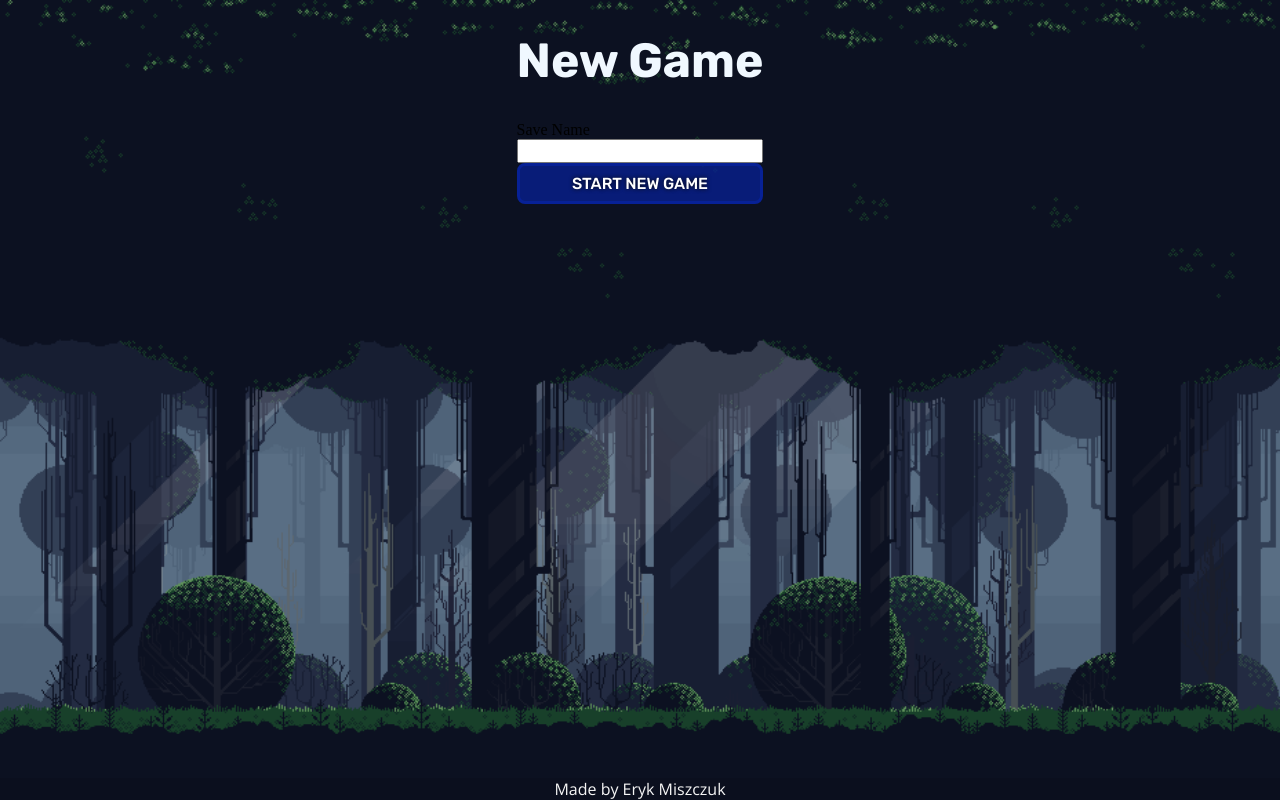
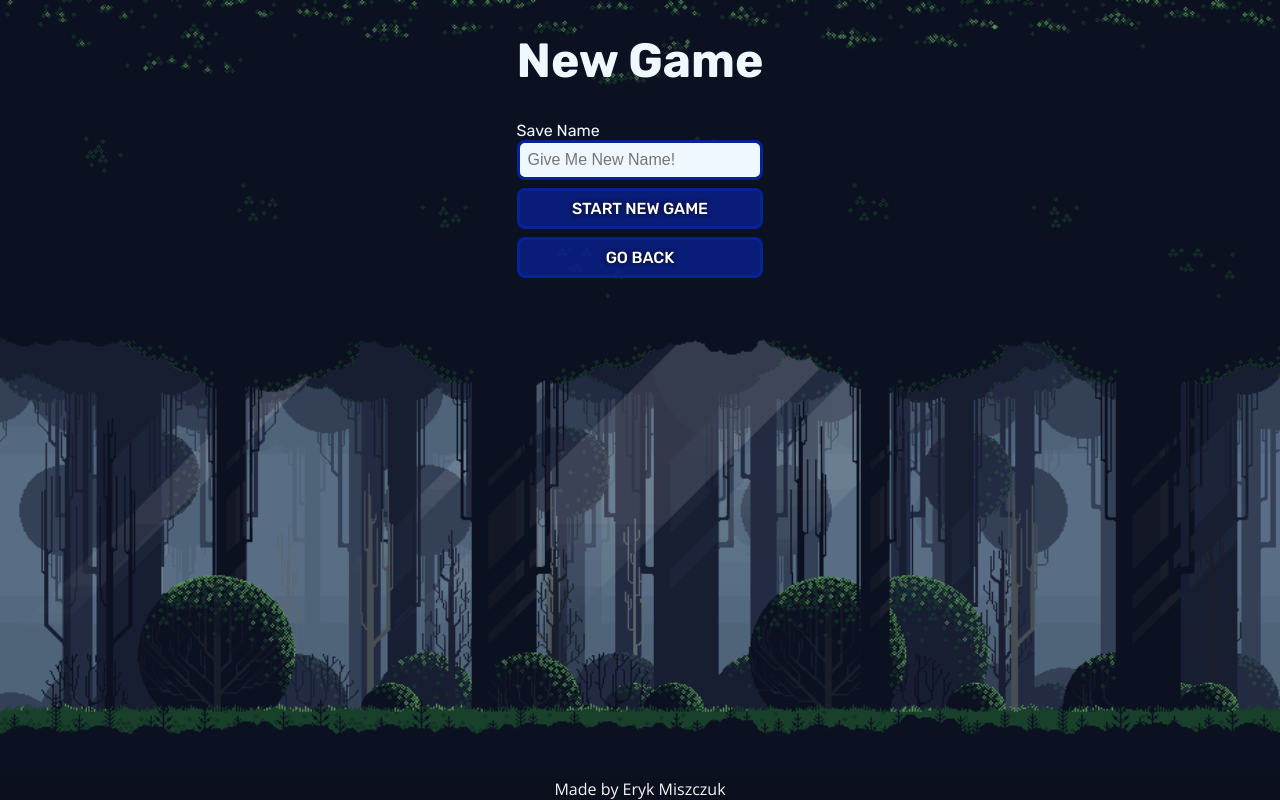
Before and after one commit to ErykMiszczuk/clickingtown, a Vue app: page /#/ in a window 1280 px wide. Both pictures are taken after a click on the element "NEW GAME". Built offline with nearby package versions, Linux system fonts and the light colour scheme.

Commit message:
Creating saves and adding them to list of saves in vuex

```diff
--- a/src/store.js
+++ b/src/store.js
@@ -4,7 +4,57 @@ import Vuex from "vuex";
 Vue.use(Vuex);
 
 export default new Vuex.Store({
-  state: {},
-  mutations: {},
-  actions: {}
+  state: {
+    saves: [],
+    saveId: null,
+    resources: {
+      food: 0,
+      materials: 0,
+      weapons: 0,
+      culture: 0,
+      knowledge: 0,
+    },
+    buildings: []
+  },
+  mutations: {
+    newSave(state, payload) {
+      state.saves.push(
+        {
+          name: payload.name,
+          resources: {
+            food: 0,
+            materials: 0,
+            weapons: 0,
+            culture: 0,
+            knowledge: 0,
+          },
+          buildings: []
+        }
+      )
+    },
+    setSaveDataFromSaves(state, payload) {
+      state.saveId = payload.saveId;
+      state.resources = state.saves[payload.saveId].resources;
+      state.buildings = state.saves[payload.saveId].buildings;
+    },
+    updateSaveDataInSaves(state) {
+      state.saves[state.saveId].resources = state.resources;
+      state.saves[state.saveId].buildings = state.buildingsl
+    },
+    setSaves(state, payload) {
+      state.saves = payload.saves
+    }
+  },
+  actions: {
+    getSavesFromLocalStorage({commit, state}) {
+      const localStorage = window.localStorage;
+      const saves = JSON.parse(localStorage.getItem('saves'));
+      commit('setSaves', {saves});
+    },
+    postSavesToLocalStorage({commit, state}) {
+      const localStorage = window.localStorage;
+      const saves = JSON.parse(state.saves);
+      localStorage.setItem('saves', saves);
+    }
+  }
 });
--- a/src/views/Home.vue
+++ b/src/views/Home.vue
@@ -20,10 +20,13 @@
       <header class="menu__logo">
         <h1 class="menu__logoText">New Game</h1>
       </header>
-      <label for="saveName">Save Name</label>
-      <input type="text" name="saveName" id="saveName">
-      <GameTextButton>
+      <label for="saveName" class="menu__inputLabel">Save Name</label>
+      <input type="text" name="saveName" id="saveName" class="menu__input" v-model="saveName" placeholder="Give Me New Name!">
+      <GameTextButton v-on:click="handleStartNewGame" class="--verticalDivide">
         Start New Game
+      </GameTextButton>
+      <GameTextButton v-on:click="changeMenu(0)" class="--verticalDivide">
+        Go back
       </GameTextButton>
     </div>
 
@@ -46,6 +49,9 @@
           </li>
         </ul>
       </div>
+      <GameTextButton v-on:click="changeMenu(0)" class="--verticalDivide">
+        Go back
+      </GameTextButton>
     </div>
 
     <div class="home__menu" v-if="menu == 3">
@@ -59,6 +65,9 @@
           </header>
         </section>
       </article>
+      <GameTextButton v-on:click="changeMenu(0)" class="--verticalDivide">
+        Go back
+      </GameTextButton>
     </div>
 
     <footer class="game__footer">
@@ -73,6 +82,7 @@
 // @ is an alias to /src
 import HelloWorld from "@/components/HelloWorld.vue";
 import GameTextButton from "@/components/GameTextButton.vue";
+import { mapState, mapMutations } from 'vuex';
 
 export default {
   name: "home",
@@ -83,25 +93,21 @@ export default {
   data() {
     return {
       menu: 0,
-      saves: [
-        {
-          name: undefined,
-          resources: {
-            food: 0,
-            materials: 0,
-            weapons: 0,
-            culture: 0,
-            knowledge: 0,
-          }
-        }
-      ]
+      saveId: 0,
+      saveName: null,
     }
   },
   methods: {
     changeMenu(pageNuber) {
       this.menu = pageNuber
+    },
+    handleStartNewGame() {
+      this.$store.commit('newSave', {name: this.saveName});
     }
-  }
+  },
+  computed: mapState({
+    saves: state => state.saves,
+  })
 };
 </script>
 
@@ -135,6 +141,21 @@ export default {
   font-size: 3rem;
 }
 
+.menu__inputLabel {
+  color: aliceblue;
+  font-family: 'Rubik', serif;
+}
+
+.menu__input {
+  background-color: aliceblue;
+  border-style: solid;
+  border-color: rgb(7, 33, 150);
+  border-width: 3px;
+  border-radius: .5em;
+  padding: .5em;
+  margin-bottom: .5em;
+}
+
 .game__footer {
   position: absolute;
   bottom: 0;
```
